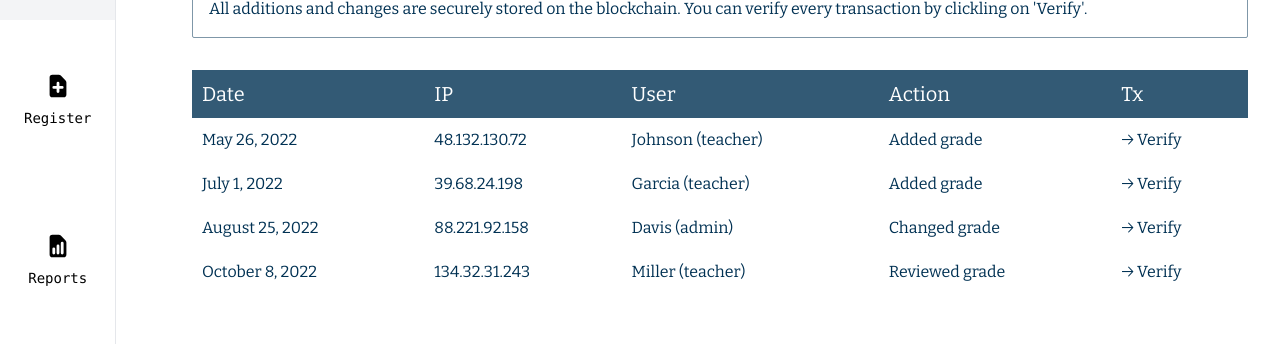
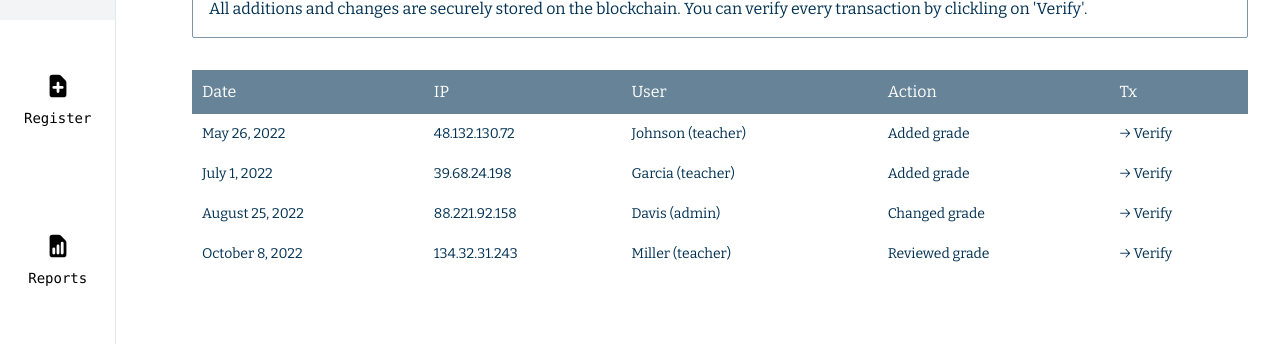
Before and after one commit to Existenziell/academic-records, a Next.js app: page /account/activity in a window 1280 px wide. Shown: the part 140-484 px from the top of the page. Built offline with nearby package versions, Linux system fonts and the light colour scheme.

Commit message:
Better tables

```diff
--- a/pages/account/activity.js
+++ b/pages/account/activity.js
@@ -28,9 +28,9 @@ const Activity = () => {
         <h1 className='text-4xl text-center md:text-left mb-8'>Activity</h1>
         <div>
           <p className='border border-brand-dark border-opacity-50 rounded-sm p-4 mb-8'>All additions and changes are securely stored on the blockchain. You can verify every transaction by clickling on 'Verify'. </p>
-          <table cellPadding="10" className='w-full'>
+          <table cellPadding="10" className='w-full text-sm'>
             <tbody className='whitespace-nowrap'>
-              <tr className='bg-brand-dark/80 text-white text-xl dark:bg-brand dark:text-brand-dark'>
+              <tr className='bg-brand-dark/60 text-white text-base dark:bg-brand dark:text-brand-dark'>
                 <td>Date</td>
                 <td>IP</td>
                 <td>User</td>
--- a/pages/register/index.js
+++ b/pages/register/index.js
@@ -23,9 +23,9 @@ const Register = ({ grades }) => {
         <hr className='border-b border-dashed border-gray-600 my-6' />
         <div>
           <h2 className='mb-4 text-xl'>Recorded Grades:</h2>
-          <table cellPadding="10" className='w-full'>
+          <table cellPadding="10" className='w-full text-sm'>
             <tbody className='whitespace-nowrap'>
-              <tr className='bg-brand-dark/80 text-white dark:bg-brand dark:text-brand-dark'>
+              <tr className='bg-brand-dark/60 text-white text-base dark:bg-brand dark:text-brand-dark'>
                 <td>Name</td>
                 <td>Email</td>
                 <td>Birthdate</td>
@@ -39,7 +39,7 @@ const Register = ({ grades }) => {
                   <td> {g.firstname} {g.middlename} {g.lastname}</td>
                   <td>{g.email}</td>
                   <td>{g.birthdate}</td>
-                  <td>{g.message}</td>
+                  <td className='truncate max-w-xs overflow-hidden'>{g.message}</td>
                   <td>{g.satScore}</td>
                   <td>{g.actScore}</td>
                   <td>{g.cltScore}</td>
```
